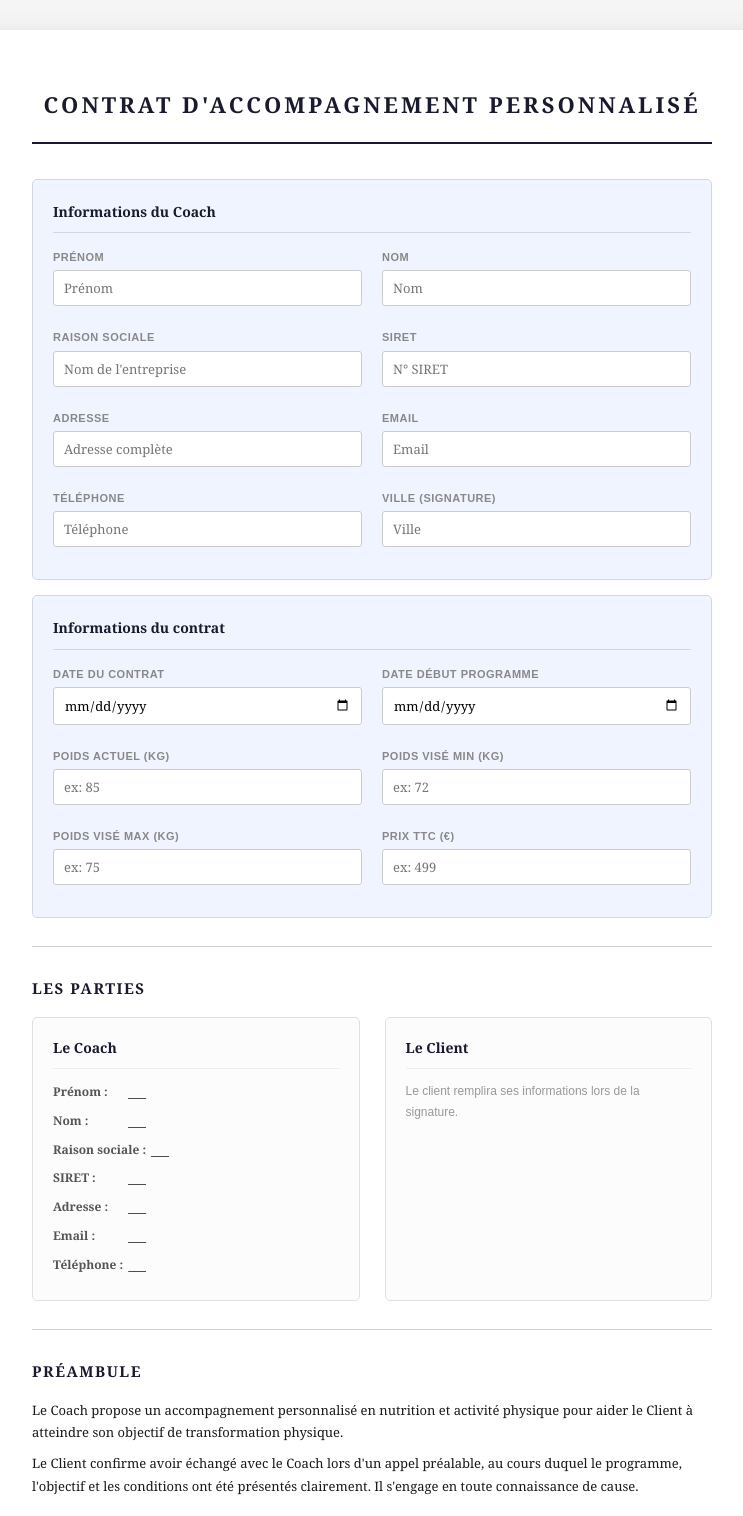
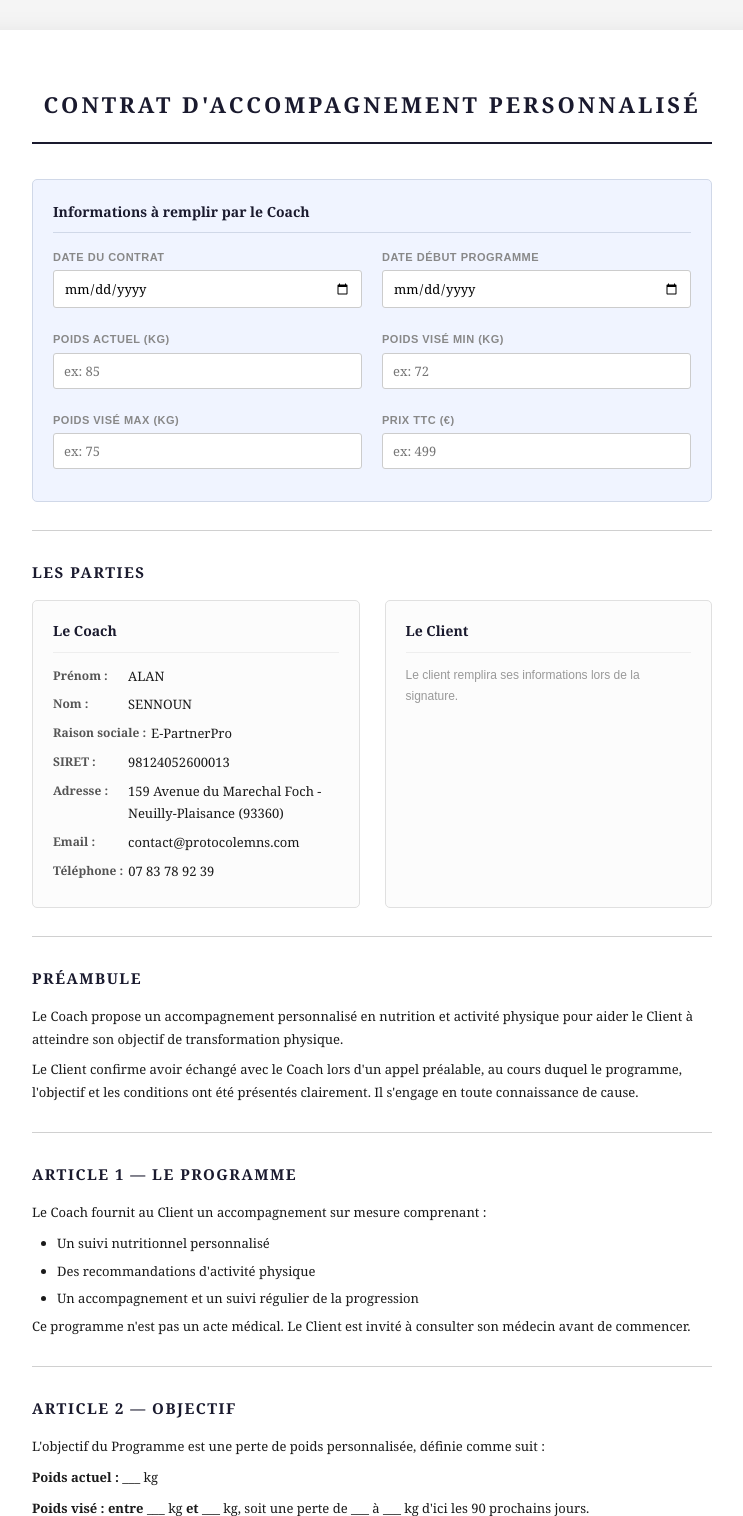
Before and after one commit to Alan-pro-93/contrat-coaching, a Flask app: page /nouveau in a window 1280 px wide. Shown: the part 52-1568 px from the top of the page, without its empty margins (268-1011 px from the left). Run offline with Flask 3, Linux system fonts and the light colour scheme; the visitor is signed in with stand-in values (Sample User, id 1); some libraries are stand-ins or nearby versions.

Commit message:
Restauration infos personnelles coach + suppression formulaire infos coach
Co-Authored-By: Claude Opus 4.6 (1M context) <noreply@anthropic.com>

```diff
--- a/app.py
+++ b/app.py
@@ -27,13 +27,13 @@ PDF_DIR = os.path.join(os.path.dirname(os.path.abspath(__file__)), "pdfs")
 COACH_PASSWORD = os.environ.get("COACH_PASSWORD", "MNS-12345-MNS")
 
 COACH = {
-    "prenom": "",
-    "nom": "",
-    "raison_sociale": "",
-    "siret": "",
-    "adresse": "",
-    "email": "",
-    "telephone": "",
+    "prenom": "ALAN",
+    "nom": "SENNOUN",
+    "raison_sociale": "E-PartnerPro",
+    "siret": "98124052600013",
+    "adresse": "159 Avenue du Marechal Foch - Neuilly-Plaisance (93360)",
+    "email": "contact@protocolemns.com",
+    "telephone": "07 83 78 92 39",
 }
 
 # ─── Database ───
--- a/templates/client_form.html
+++ b/templates/client_form.html
@@ -368,7 +368,7 @@
         <!-- COACH (read-only) -->
         <div class="signature-block">
             <h3>Le Coach</h3>
-            <div class="sig-info"><span class="sig-label">Fait à</span> {{ coach.ville or '' }}</div>
+            <div class="sig-info"><span class="sig-label">Fait à</span> Neuilly-Plaisance</div>
             <div class="sig-info"><span class="sig-label">Le</span> {{ contrat.coach_date_sig }}</div>
             <div class="sig-info"><span class="sig-label">Nom :</span> {{ coach.nom }}</div>
             <div class="sig-info"><span class="sig-label">Prénom :</span> {{ coach.prenom }}</div>
--- a/templates/coach_form.html
+++ b/templates/coach_form.html
@@ -234,48 +234,9 @@
     <div class="page-wrapper">
         <h1>CONTRAT D'ACCOMPAGNEMENT PERSONNALISÉ</h1>
 
-        <!-- Infos du Coach -->
+        <!-- Infos du contrat -->
         <div class="coach-form-fields">
-            <h3>Informations du Coach</h3>
-            <div class="fields-grid">
-                <div class="field-group">
-                    <label>Prénom</label>
-                    <input type="text" name="coach_prenom" id="coach-prenom" placeholder="Prénom" value="{{ coach.prenom }}" required oninput="updateCoachDisplay()">
-                </div>
-                <div class="field-group">
-                    <label>Nom</label>
-                    <input type="text" name="coach_nom" id="coach-nom" placeholder="Nom" value="{{ coach.nom }}" required oninput="updateCoachDisplay()">
-                </div>
-                <div class="field-group">
-                    <label>Raison sociale</label>
-                    <input type="text" name="coach_raison" id="coach-raison" placeholder="Nom de l'entreprise" value="{{ coach.raison_sociale }}" required oninput="updateCoachDisplay()">
-                </div>
-                <div class="field-group">
-                    <label>SIRET</label>
-                    <input type="text" name="coach_siret" id="coach-siret" placeholder="N° SIRET" value="{{ coach.siret }}" required oninput="updateCoachDisplay()">
-                </div>
-                <div class="field-group">
-                    <label>Adresse</label>
-                    <input type="text" name="coach_adresse" id="coach-adresse" placeholder="Adresse complète" value="{{ coach.adresse }}" required oninput="updateCoachDisplay()">
-                </div>
-                <div class="field-group">
-                    <label>Email</label>
-                    <input type="email" name="coach_email" id="coach-email" placeholder="Email" value="{{ coach.email }}" required oninput="updateCoachDisplay()">
-                </div>
-                <div class="field-group">
-                    <label>Téléphone</label>
-                    <input type="tel" name="coach_tel" id="coach-tel" placeholder="Téléphone" value="{{ coach.telephone }}" required oninput="updateCoachDisplay()">
-                </div>
-                <div class="field-group">
-                    <label>Ville (signature)</label>
-                    <input type="text" name="coach_ville" id="coach-ville" placeholder="Ville" required oninput="updateCoachDisplay()">
-                </div>
-            </div>
-        </div>
-
-        <!-- Infos du contrat -->
-        <div class="coach-form-fields" style="margin-top:15px;">
-            <h3>Informations du contrat</h3>
+            <h3>Informations à remplir par le Coach</h3>
             <div class="fields-grid">
                 <div class="field-group">
                     <label>Date du contrat</label>
@@ -312,13 +273,13 @@
         <div class="parties-grid">
             <div class="partie-block">
                 <h3>Le Coach</h3>
-                <div class="info-line"><span class="label">Prénom :</span><span class="value" id="display-coach-prenom">___</span></div>
-                <div class="info-line"><span class="label">Nom :</span><span class="value" id="display-coach-nom">___</span></div>
-                <div class="info-line"><span class="label">Raison sociale :</span><span class="value" id="display-coach-raison">___</span></div>
-                <div class="info-line"><span class="label">SIRET :</span><span class="value" id="display-coach-siret">___</span></div>
-                <div class="info-line"><span class="label">Adresse :</span><span class="value" id="display-coach-adresse">___</span></div>
-                <div class="info-line"><span class="label">Email :</span><span class="value" id="display-coach-email">___</span></div>
-                <div class="info-line"><span class="label">Téléphone :</span><span class="value" id="display-coach-tel">___</span></div>
+                <div class="info-line"><span class="label">Prénom :</span><span class="value">{{ coach.prenom }}</span></div>
+                <div class="info-line"><span class="label">Nom :</span><span class="value">{{ coach.nom }}</span></div>
+                <div class="info-line"><span class="label">Raison sociale :</span><span class="value">{{ coach.raison_sociale }}</span></div>
+                <div class="info-line"><span class="label">SIRET :</span><span class="value">{{ coach.siret }}</span></div>
+                <div class="info-line"><span class="label">Adresse :</span><span class="value">{{ coach.adresse }}</span></div>
+                <div class="info-line"><span class="label">Email :</span><span class="value">{{ coach.email }}</span></div>
+                <div class="info-line"><span class="label">Téléphone :</span><span class="value">{{ coach.telephone }}</span></div>
             </div>
             <div class="partie-block">
                 <h3>Le Client</h3>
@@ -443,14 +404,14 @@
         <p>Lu et approuvé.</p>
 
         <div class="signature-block">
-            <div class="sig-info"><span class="sig-label">Fait à</span> <span id="display-coach-ville-sig">___</span></div>
+            <div class="sig-info"><span class="sig-label">Fait à</span> Neuilly-Plaisance</div>
             <div class="sig-info">
                 <span class="sig-label">Le</span>
                 <span id="display-coach-date-sig">___</span>
                 <input type="hidden" name="coach_date_sig" id="coach-date-sig-hidden">
             </div>
-            <div class="sig-info"><span class="sig-label">Nom :</span> <span id="display-coach-nom-sig">___</span></div>
-            <div class="sig-info"><span class="sig-label">Prénom :</span> <span id="display-coach-prenom-sig">___</span></div>
+            <div class="sig-info"><span class="sig-label">Nom :</span> SENNOUN</div>
+            <div class="sig-info"><span class="sig-label">Prénom :</span> ALAN</div>
             <div class="sig-info" style="margin-top:5px;"><span class="sig-label">Signature :</span></div>
             <div class="signature-container">
                 <canvas class="signature-pad" id="sig-coach"></canvas>
@@ -468,30 +429,6 @@
     </form>
 
 <script>
-    /* Auto-update coach display fields */
-    function updateCoachDisplay() {
-        var fields = {
-            'coach-prenom': ['display-coach-prenom', 'display-coach-prenom-sig'],
-            'coach-nom': ['display-coach-nom', 'display-coach-nom-sig'],
-            'coach-raison': ['display-coach-raison'],
-            'coach-siret': ['display-coach-siret'],
-            'coach-adresse': ['display-coach-adresse'],
-            'coach-email': ['display-coach-email'],
-            'coach-tel': ['display-coach-tel'],
-            'coach-ville': ['display-coach-ville-sig']
-        };
-        for (var id in fields) {
-            var input = document.getElementById(id);
-            var targets = fields[id];
-            for (var i = 0; i < targets.length; i++) {
-                var el = document.getElementById(targets[i]);
-                if (el && input) el.textContent = input.value || '___';
-            }
-        }
-    }
-    // Init au chargement
-    updateCoachDisplay();
-
     /* Live preview of inline values */
     var fieldMap = {
         'poids_actuel': 'display-poids-actuel',
--- a/utils/pdf_generator.py
+++ b/utils/pdf_generator.py
@@ -358,10 +358,10 @@ def generate_contract_pdf(data, coach, pdf_path):
 
     # Coach signature
     pdf._bold_text("Le Coach :")
-    pdf._field("Fait à :", coach.get("ville", ""))
+    pdf._field("Fait à :", "Neuilly-Plaisance")
     pdf._field("Le :", data.get("coach_date_sig", ""))
-    pdf._field("Nom :", coach.get("nom", ""))
-    pdf._field("Prénom :", coach.get("prenom", ""))
+    pdf._field("Nom :", coach["nom"])
+    pdf._field("Prénom :", coach["prenom"])
     pdf.ln(2)
     pdf.set_font("Helvetica", "B", 10)
     pdf.cell(0, 6, "Signature :", new_x="LMARGIN", new_y="NEXT")
```
